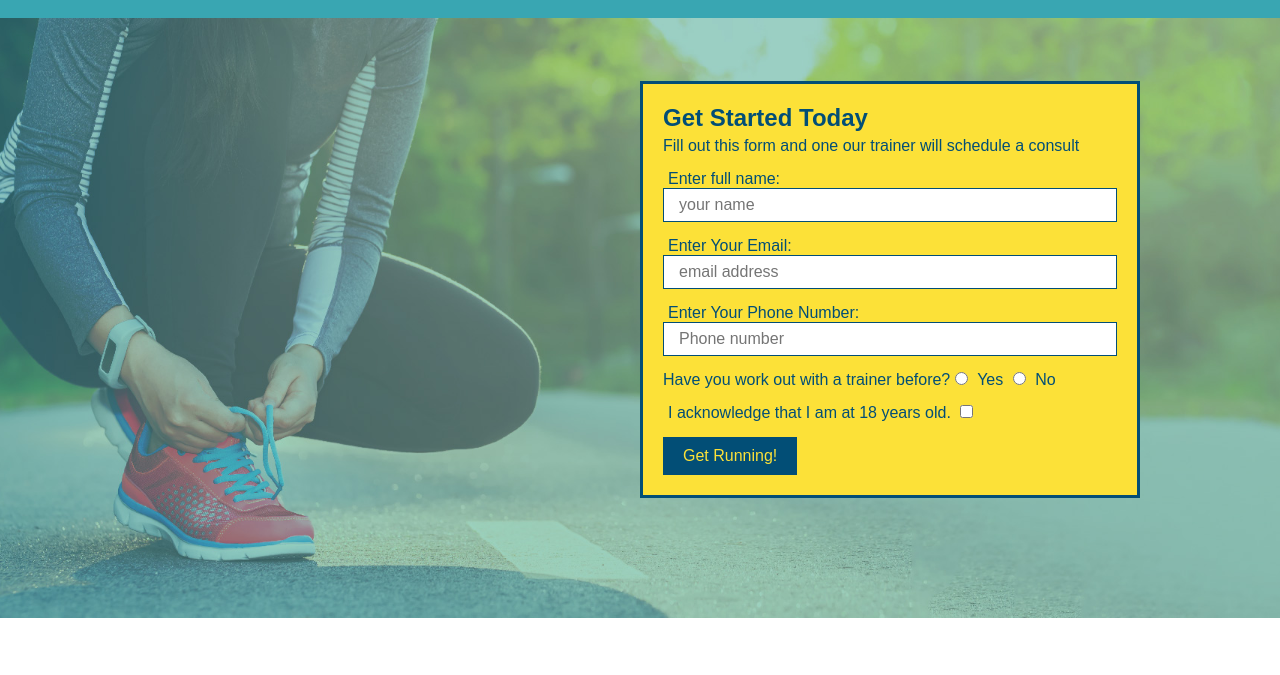
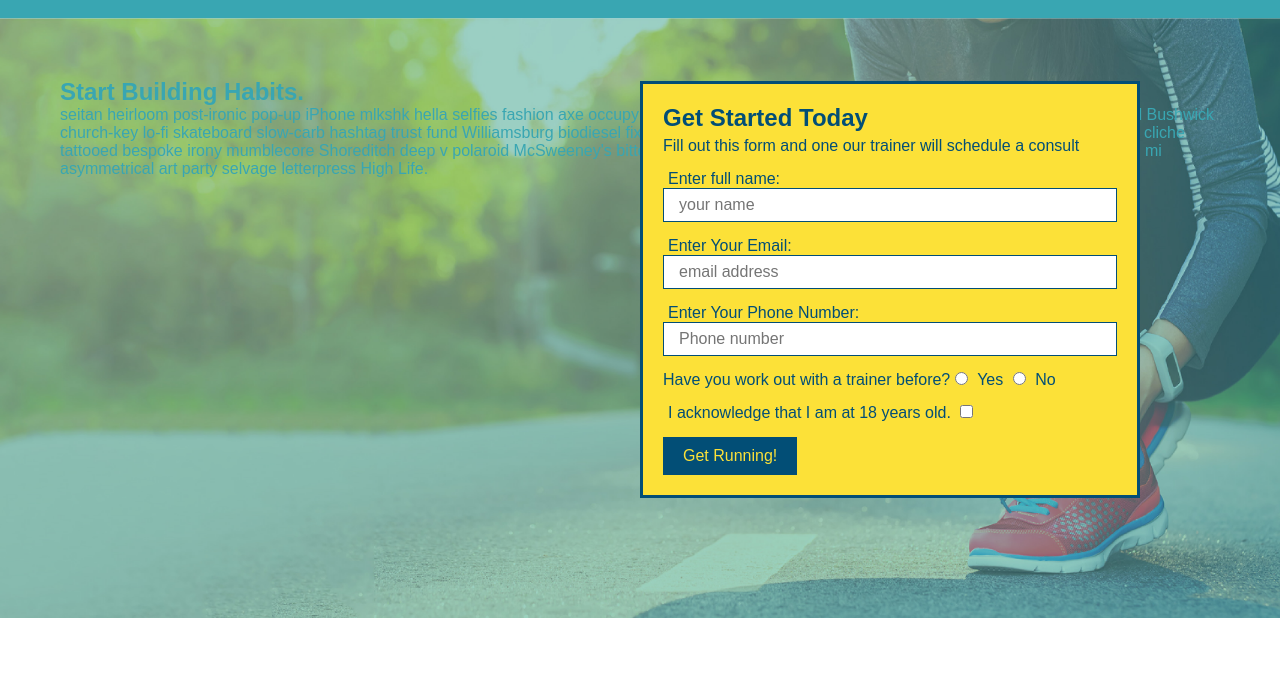
Before and after one commit to nguyen-william93/run-buddy, a plain HTML site: page index.html in a window 1280 px wide. Shown: the part 64-739 px from the top of the page. Drawn offline with Linux system fonts and the light colour scheme.

Commit message:
add content to hero, replace image

```diff
--- a/assets/css/style.css
+++ b/assets/css/style.css
@@ -72,7 +72,7 @@
 }
 
 .hero {
-    background-image: url('../images/hero-bg.jpeg');
+    background-image: url('../images/flipped-hero-image.jpeg');
     height: 600px;
     background-size: cover;
     background-position: center;
--- a/index.html
+++ b/index.html
@@ -28,6 +28,12 @@
 </header>
 
 <section class = 'hero'>
+    <div class = 'hero-cta'>
+        <h2>Start Building Habits.</h2>
+        <p>
+            seitan heirloom post-ironic pop-up iPhone mlkshk hella selfies fashion axe occupy readymade put a bird on it messenger bag Wes Anderson Schlitz plaid Bushwick church-key lo-fi skateboard slow-carb hashtag trust fund Williamsburg biodiesel fixie farm-to-table 8-bit banjo XOXO Banksy chillwave bicycle rights retro cliche tattooed bespoke irony mumblecore Shoreditch deep v polaroid McSweeney's bitters cray gentrify tofu Marfa you probably haven't heard of them yr banh mi asymmetrical art party selvage letterpress High Life.
+        </p>
+    </div>
     <div class = 'hero-form'>
         <h3>Get Started Today</h3>
         <p>Fill out this form and one our trainer will schedule a consult</p>
```
Also changed, not shown: assets/images/flipped-hero-image.jpeg (added).
